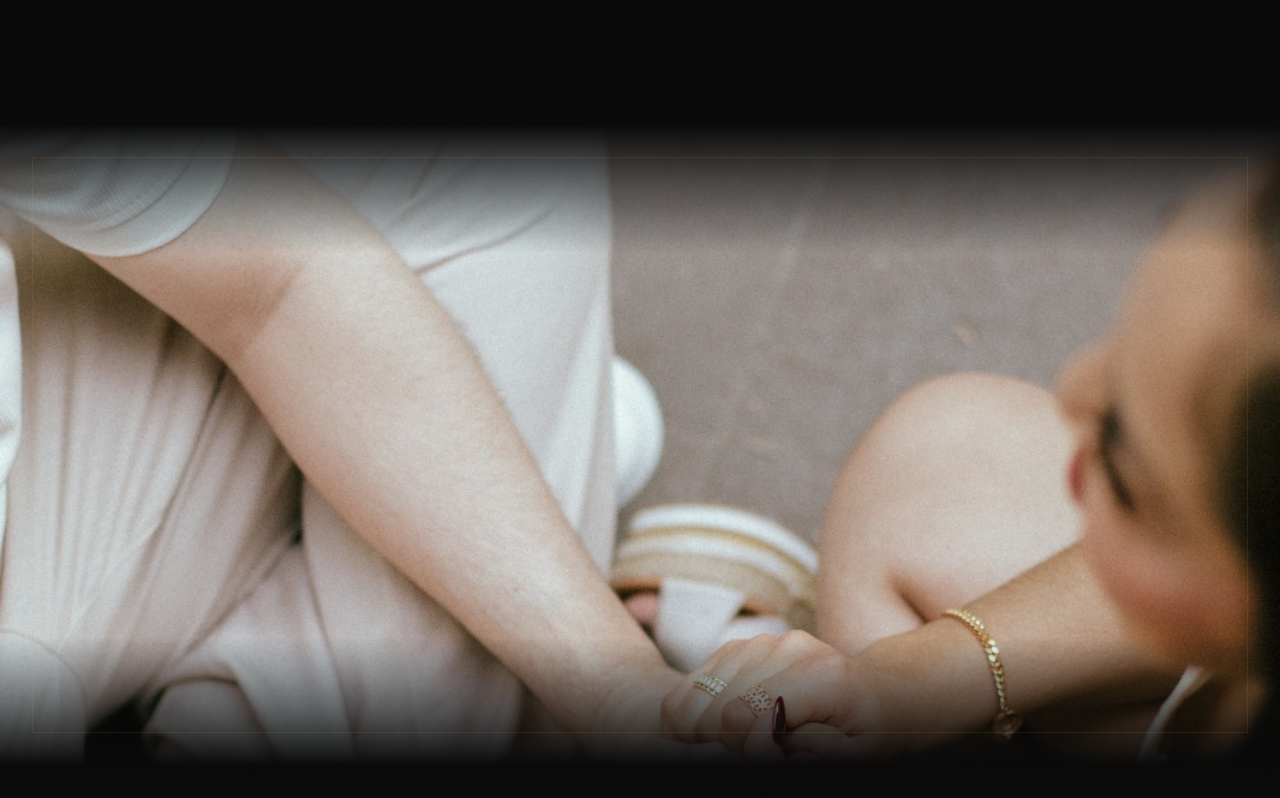
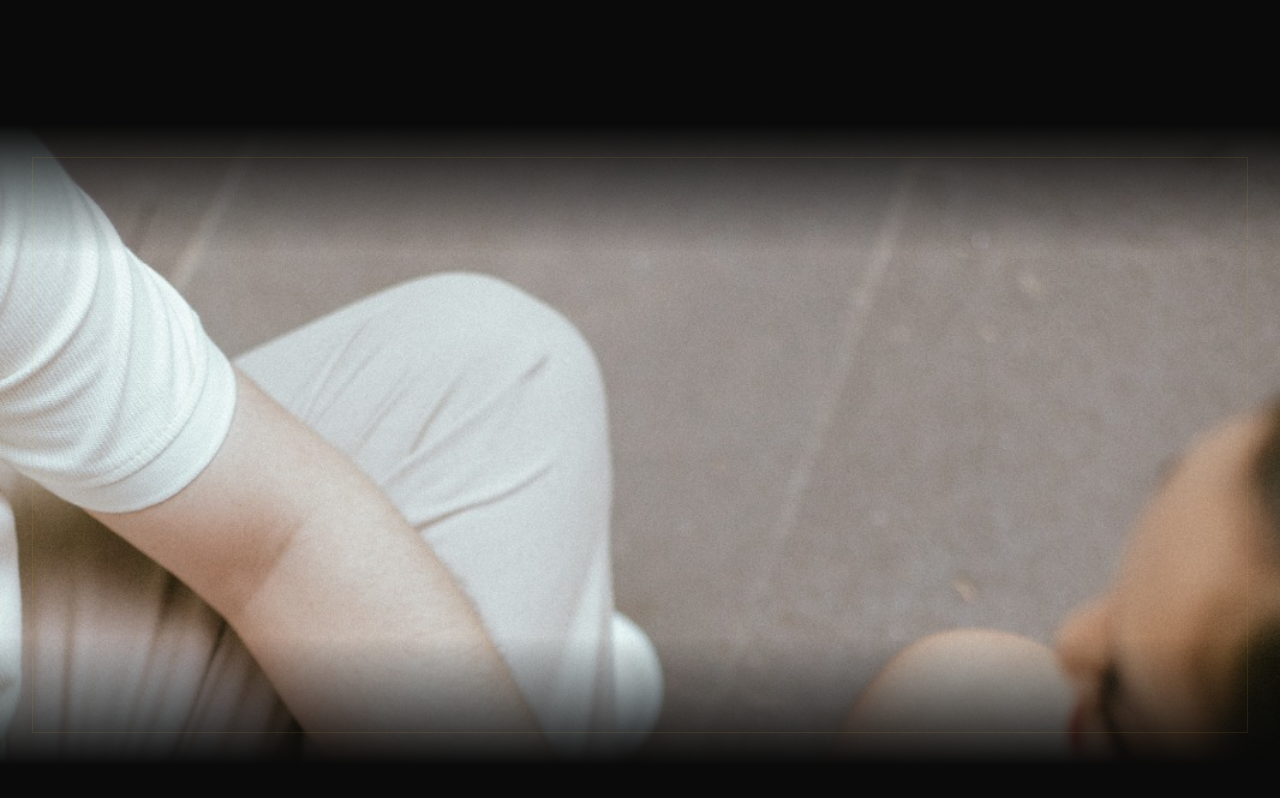
Before and after one commit to jeadguro/pedro-michel, a plain HTML site: page index.html in a window 1280 px wide. Shown: the part 3222-4020 px from the top of the page. Drawn offline with nearby package versions, Linux system fonts and the light colour scheme.

```diff
--- a/index.html
+++ b/index.html
@@ -552,7 +552,7 @@
         }
 
         .photo-hands img {
-            object-position: center 40%;
+            object-position: center 20%;
         }
 
         /* Quote Section */
```
